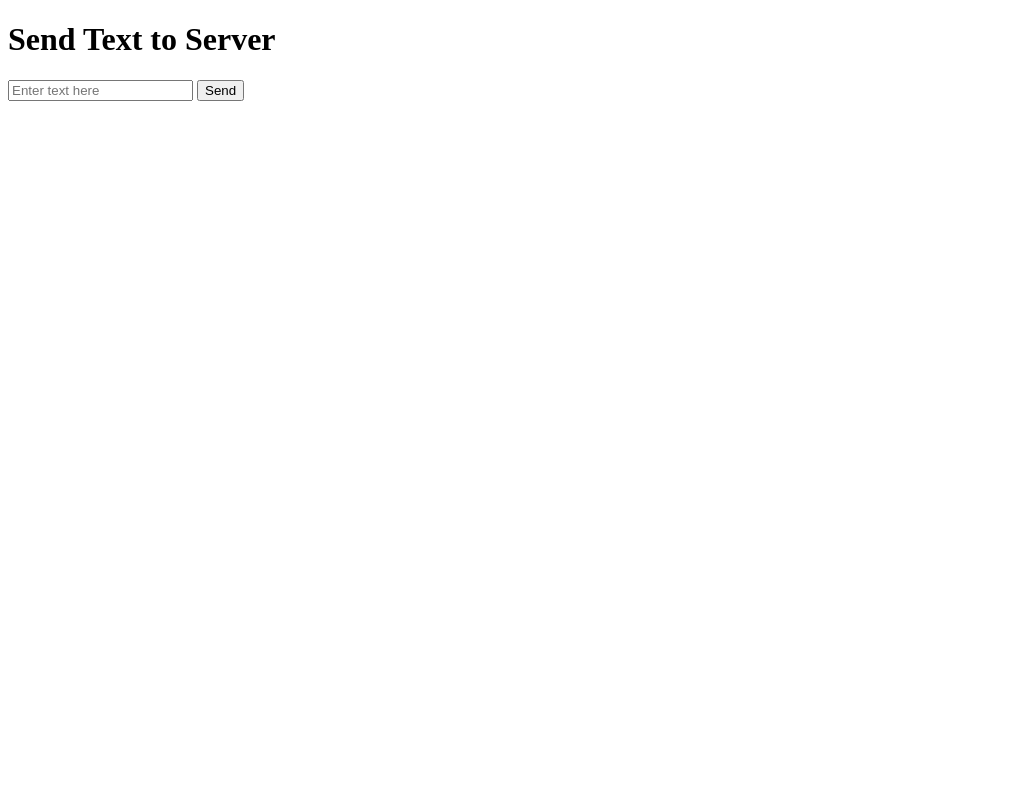
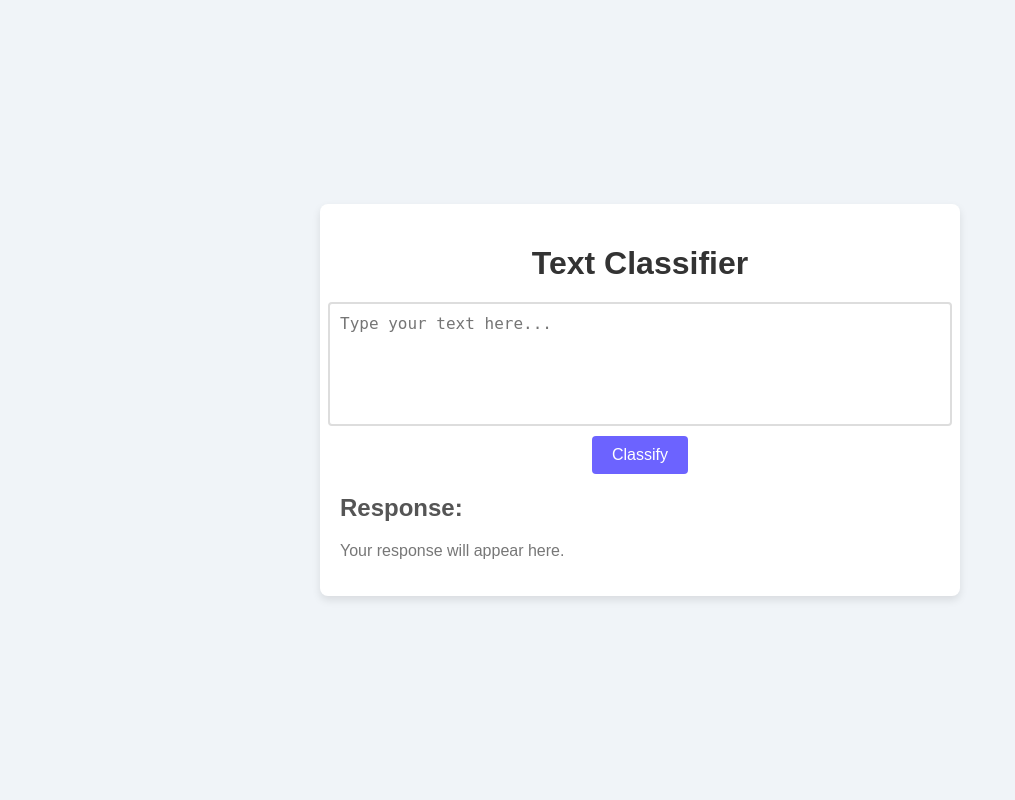
Before and after one commit to Abhisekh97/Sentiment-Analysis, a Flask app: page / in a window 1280 px wide. Shown: the whole page, without its empty margins (0-1015 px from the left). Run offline with Flask 3, Linux system fonts and the light colour scheme.

Commit message:
index.html file updated

```diff
--- a/app.py
+++ b/app.py
@@ -42,7 +42,7 @@ def trainRoute():
 @cross_origin()
 def predictRoute():
     print(request.json)
-    text = request.json['content']
+    text = request.json['text']
     logger.info(f"input_text for inference{text}")
     result = clApp.classifier.predict(text)
     logger.info(f"the model result { result}")
--- a/templates/index.html
+++ b/templates/index.html
@@ -3,36 +3,129 @@
 <head>
     <meta charset="UTF-8">
     <meta name="viewport" content="width=device-width, initial-scale=1.0">
-    <title>Text Box Submission</title>
-    <script>
-        function sendData() {
-            const textBox = document.getElementById('inputText');
-            const resultDiv = document.getElementById('result');
-            const data = { content: textBox.value };
+    <title>Text Classifier</title>
+    <style>
+        /* CSS Styles */
+        body {
+            font-family: Arial, sans-serif;
+            background-color: #f0f4f8;
+            margin: 0;
+            padding: 0;
+            display: flex;
+            justify-content: center;
+            align-items: center;
+            height: 100vh;
+        }
 
-            fetch('http://localhost:8080/inference', {
-                method: 'POST',
-                headers: {
-                    'Content-Type': 'application/json'
-                },
-                body: JSON.stringify(data)
-            })
-            .then(response => response.json())
-            .then(data => {
-                console.log('Success:', data);
-                resultDiv.textContent = data.result; // Display the result in the result div
-            })
-            .catch((error) => {
-                console.error('Error:', error);
-                resultDiv.textContent = 'An error occurred. Please try again.';
-            });
+        .container {
+            background-color: white;
+            border-radius: 8px;
+            box-shadow: 0 4px 8px rgba(0, 0, 0, 0.1);
+            padding: 20px;
+            width: 90%;
+            max-width: 600px;
+            text-align: center;
         }
-    </script>
+
+        h1 {
+            color: #333;
+            margin-bottom: 20px;
+        }
+
+        .input-box {
+            display: flex;
+            flex-direction: column;
+            align-items: center;
+        }
+
+        textarea {
+            width: 100%;
+            height: 100px;
+            padding: 10px;
+            border: 2px solid #ddd;
+            border-radius: 4px;
+            font-size: 16px;
+            resize: none;
+            outline: none;
+            transition: border-color 0.3s;
+        }
+
+        textarea:focus {
+            border-color: #6c63ff;
+        }
+
+        button {
+            margin-top: 10px;
+            padding: 10px 20px;
+            font-size: 16px;
+            color: white;
+            background-color: #6c63ff;
+            border: none;
+            border-radius: 4px;
+            cursor: pointer;
+            transition: background-color 0.3s;
+        }
+
+        button:hover {
+            background-color: #5753d3;
+        }
+
+        .response-box {
+            margin-top: 20px;
+            text-align: left;
+        }
+
+        h2 {
+            color: #555;
+        }
+
+        p {
+            color: #777;
+        }
+    </style>
 </head>
 <body>
-    <h1>Send Text to Server</h1>
-    <input type="text" id="inputText" placeholder="Enter text here" />
-    <button onclick="sendData()">Send</button>
-    <div id="result"></div> <!-- Div to display the result -->
+    <div class="container">
+        <h1>Text Classifier</h1>
+        <div class="input-box">
+            <textarea id="userInput" placeholder="Type your text here..."></textarea>
+            <button id="classifyBtn">Classify</button>
+        </div>
+        <div class="response-box" id="responseBox">
+            <h2>Response:</h2>
+            <p id="responseText">Your response will appear here.</p>
+        </div>
+    </div>
+    <script>
+        // JavaScript code
+        document.getElementById('classifyBtn').addEventListener('click', async function classifyText() {
+            const userInput = document.getElementById('userInput').value;
+            const responseText = document.getElementById('responseText');
+
+            if (!userInput.trim()) {
+                responseText.textContent = "Please enter some text.";
+                return;
+            }
+
+            try {
+                const response = await fetch('inference', {
+                    method: 'POST',
+                    headers: {
+                        'Content-Type': 'application/json'
+                    },
+                    body: JSON.stringify({ text: userInput })
+                });
+
+                if (!response.ok) {
+                    throw new Error('Network response was not ok');
+                }
+
+                const data = await response.json();
+                responseText.textContent = data.result; // Assuming your backend returns an object with a 'result' field
+            } catch (error) {
+                responseText.textContent = 'Error: ' + error.message;
+            }
+        });
+    </script>
 </body>
 </html>
```
Also changed, not shown: .github/workflows/main.yaml.
